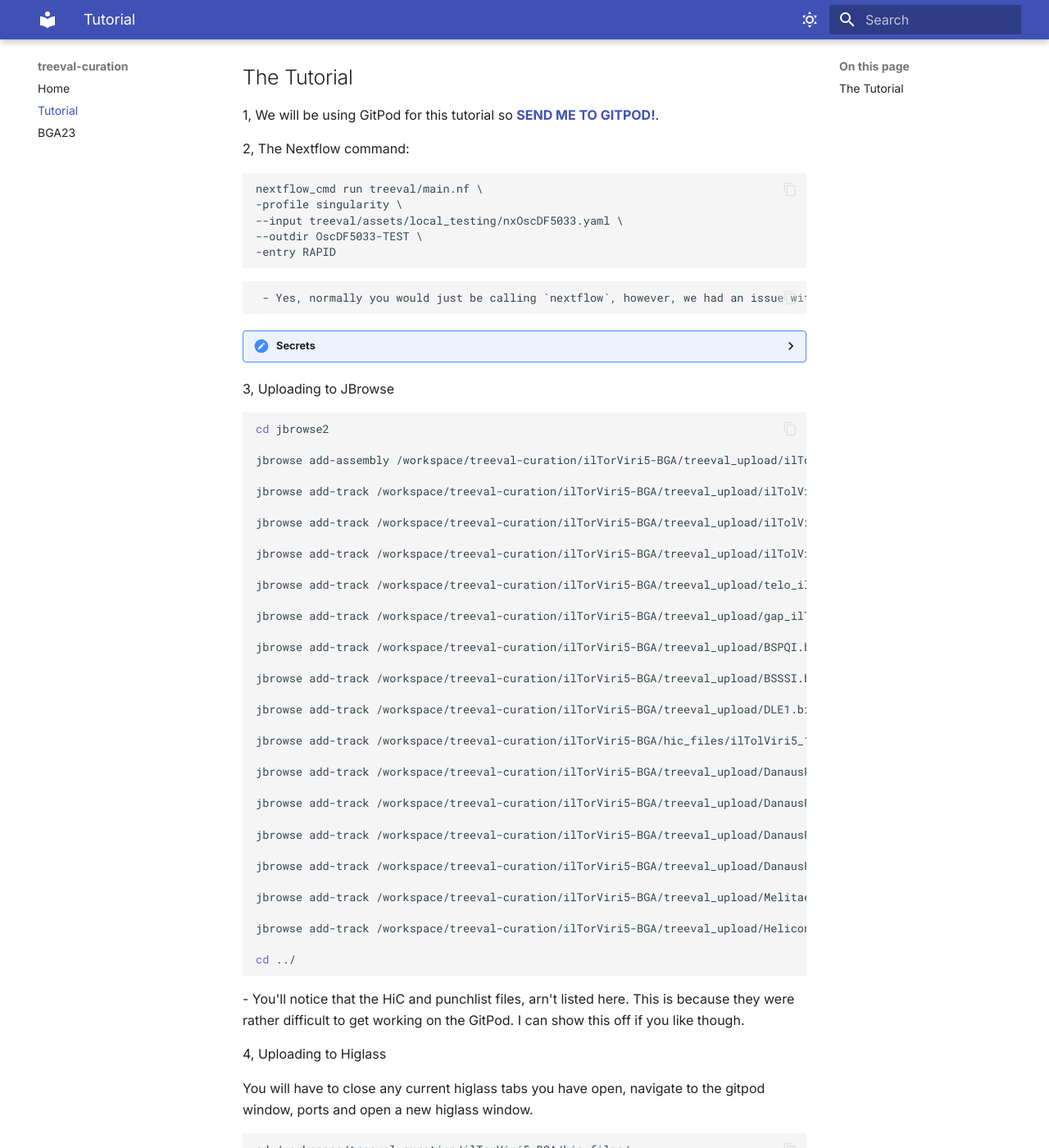
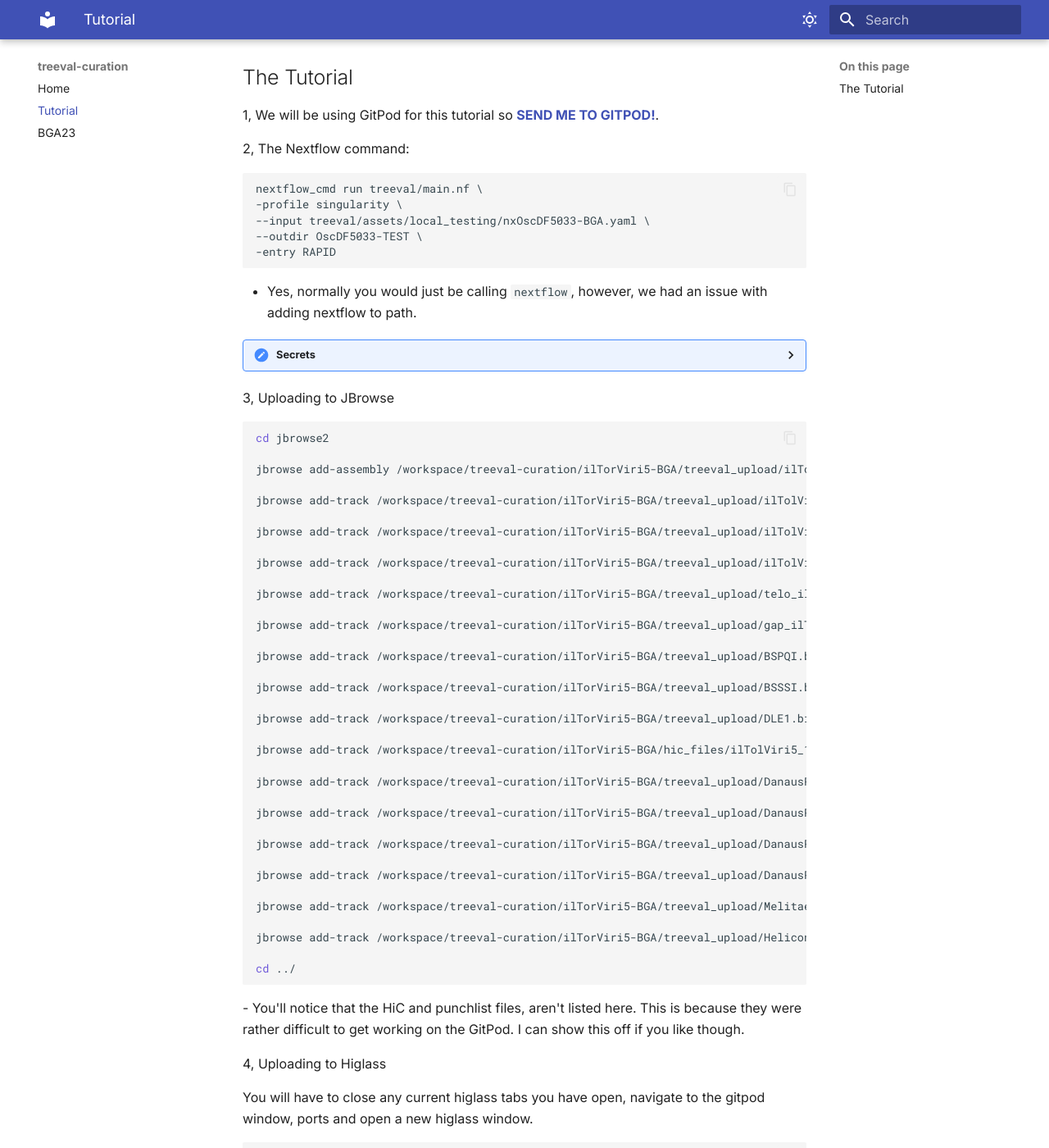
Before and after one commit to thebgacademy/treeval-curation, an MkDocs documentation site: the page built from docs/Tutorial.md, in a window 1280 px wide and 1400 px high, scrolled down 370 px. Shown: the whole window at 82% size. Built offline with MkDocs 1.6.1 and Material for MkDocs 9.7.7, drawn with Linux system fonts in a browser that asks for light colours; emoji names are drawn with the system emoji font.

Commit message:
Update Tutorial.md

````diff
--- a/docs/Tutorial.md
+++ b/docs/Tutorial.md
@@ -18,12 +18,12 @@ We have put alot of work into TreeVal so hopefully you'll find it incredibly hel
 ```
 nextflow_cmd run treeval/main.nf \
 -profile singularity \
---input treeval/assets/local_testing/nxOscDF5033.yaml \
+--input treeval/assets/local_testing/nxOscDF5033-BGA.yaml \
 --outdir OscDF5033-TEST \
 -entry RAPID
 ```
 
-	 - Yes, normally you would just be calling `nextflow`, however, we had an issue with adding nextflow to path
+  - Yes, normally you would just be calling `nextflow`, however, we had an issue with adding nextflow to path.
 
 <details>
 <summary>Secrets</summary>
@@ -69,7 +69,7 @@ jbrowse add-track /workspace/treeval-curation/ilTorViri5-BGA/treeval_upload/Heli
 
 cd ../
 ```
-	- You'll notice that the HiC and punchlist files, arn't listed here. This is because they were rather difficult to get working on the GitPod. I can show this off if you like though.
+  - You'll notice that the HiC and punchlist files, aren't listed here. This is because they were rather difficult to get working on the GitPod. I can show this off if you like though.
 
 4, Uploading to Higlass
 
````
